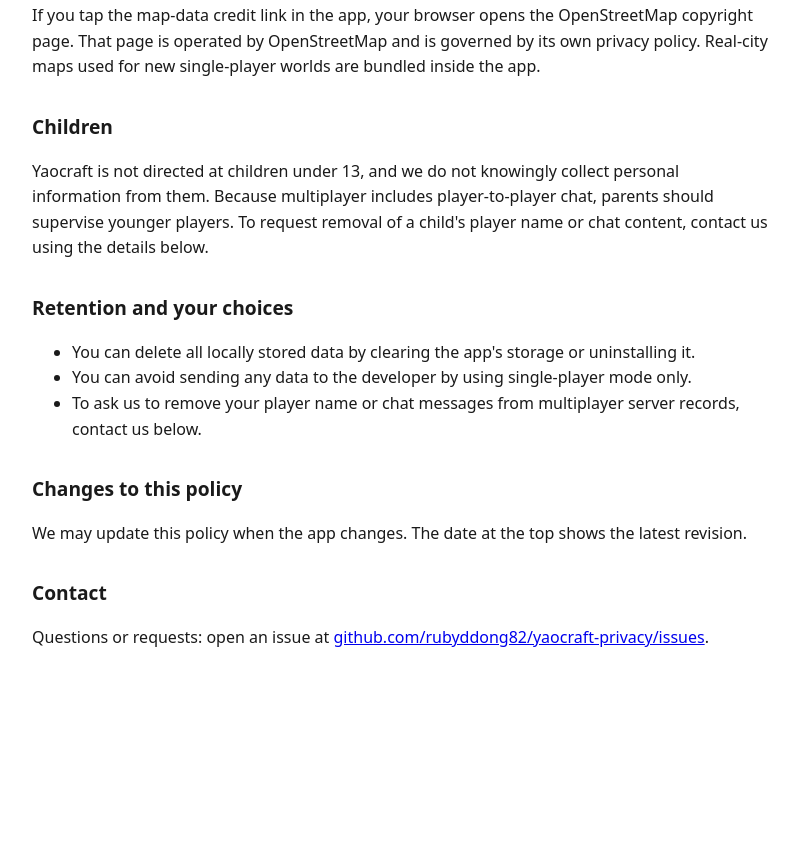
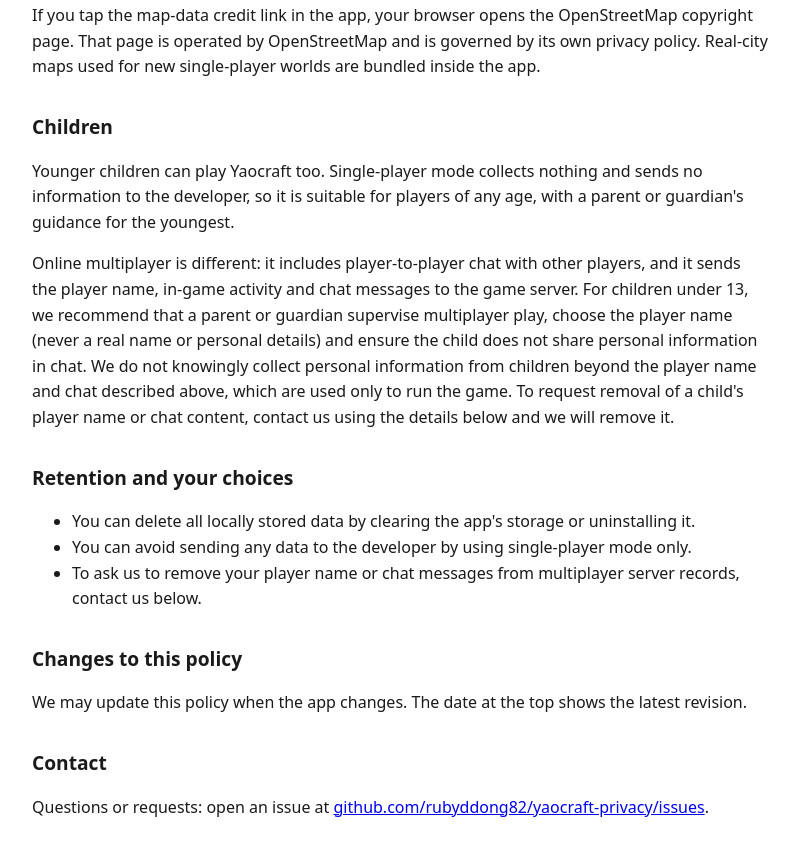
Before and after one commit to rubyddong82/yaocraft-privacy, a plain HTML site: page index.html in a window 1280 px wide. Shown: the part 1282-2134 px from the top of the page, without its empty margins (240-1039 px from the left). Before the commit the page ends 1965 px from the top, so only its background shows below. Drawn offline with Linux system fonts and the light colour scheme.

Commit message:
Clarify children's use

```diff
--- a/index.html
+++ b/index.html
@@ -42,7 +42,8 @@
 <p>If you tap the map-data credit link in the app, your browser opens the OpenStreetMap copyright page. That page is operated by OpenStreetMap and is governed by its own privacy policy. Real-city maps used for new single-player worlds are bundled inside the app.</p>
 
 <h2>Children</h2>
-<p>Yaocraft is not directed at children under 13, and we do not knowingly collect personal information from them. Because multiplayer includes player-to-player chat, parents should supervise younger players. To request removal of a child's player name or chat content, contact us using the details below.</p>
+<p>Younger children can play Yaocraft too. Single-player mode collects nothing and sends no information to the developer, so it is suitable for players of any age, with a parent or guardian's guidance for the youngest.</p>
+<p>Online multiplayer is different: it includes player-to-player chat with other players, and it sends the player name, in-game activity and chat messages to the game server. For children under 13, we recommend that a parent or guardian supervise multiplayer play, choose the player name (never a real name or personal details) and ensure the child does not share personal information in chat. We do not knowingly collect personal information from children beyond the player name and chat described above, which are used only to run the game. To request removal of a child's player name or chat content, contact us using the details below and we will remove it.</p>
 
 <h2>Retention and your choices</h2>
 <ul>
```
